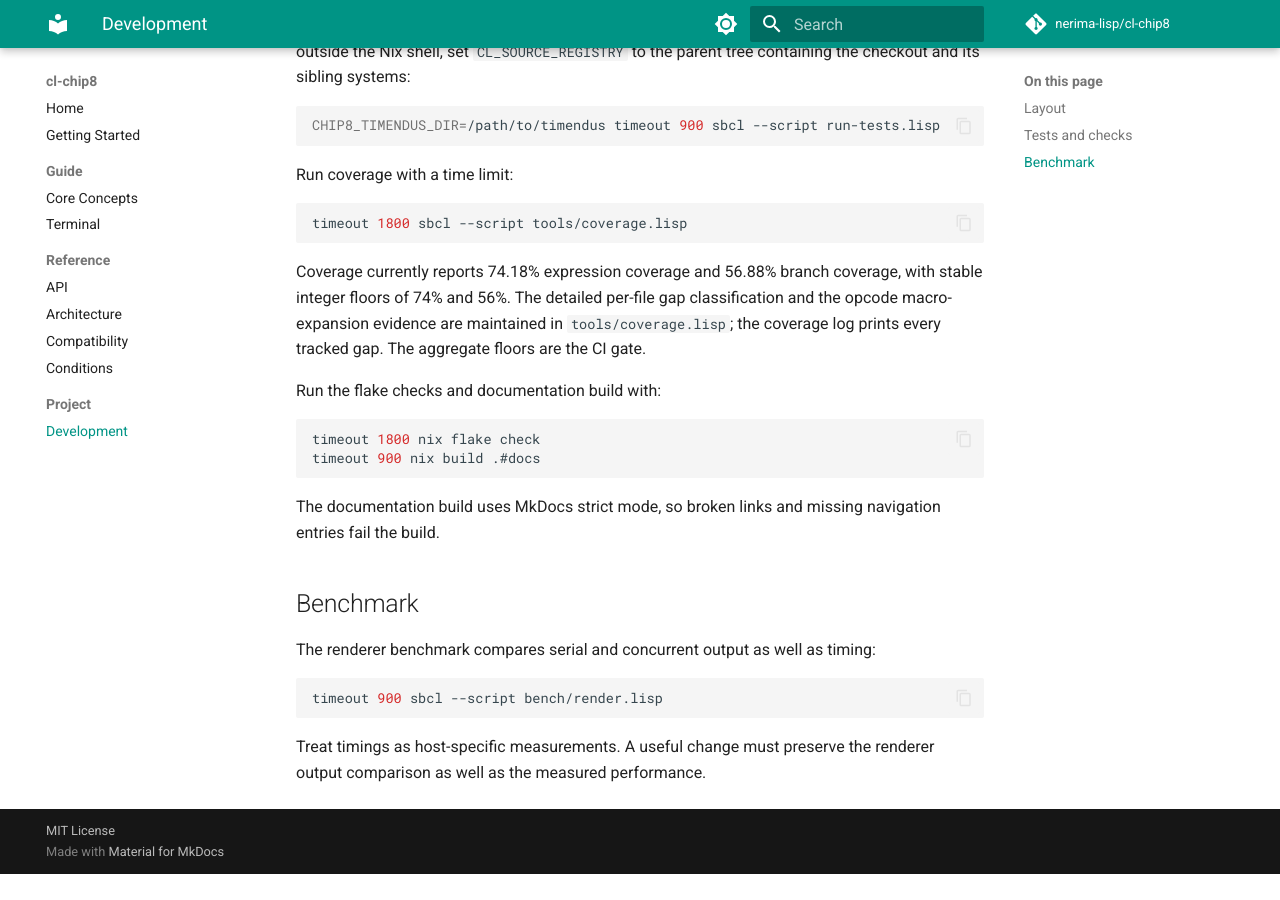
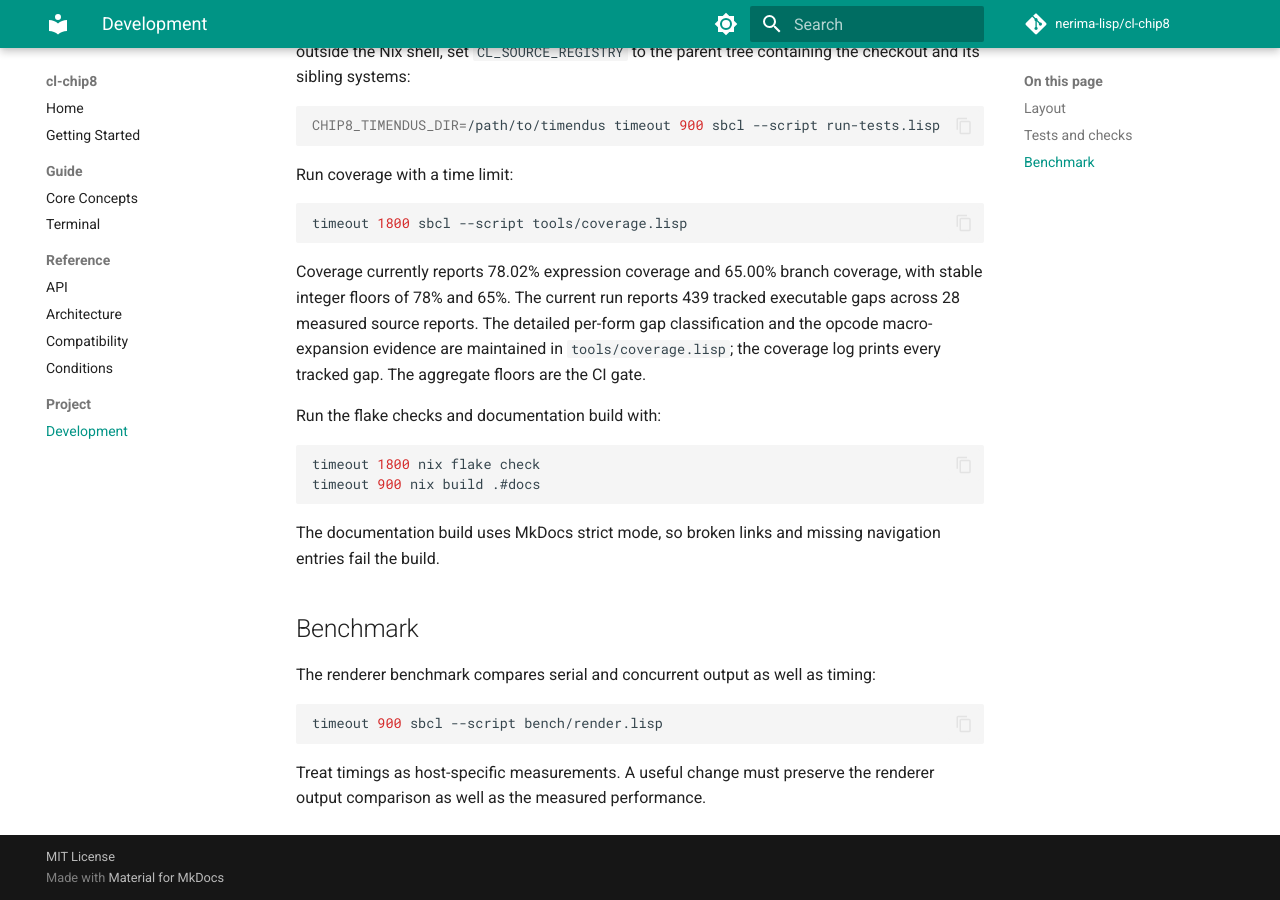
Before and after one commit to nerima-lisp/cl-chip8, an MkDocs documentation site: the page built from docs/src/project/development.md, in a window 1280 px wide and 900 px high, scrolled down 691 px. Built offline with MkDocs 1.6.1 and Material for MkDocs 9.7.7, drawn with Linux system fonts in a browser that asks for light colours; comment, search, counter and statistics services are not loaded; before the commit the page ends 1565 px from its top, so only the background shows below that.

Commit message:
test: raise coverage floors after isolated tests

````diff
--- a/docs/src/project/development.md
+++ b/docs/src/project/development.md
@@ -35,11 +35,12 @@ Run coverage with a time limit:
 timeout 1800 sbcl --script tools/coverage.lisp
 ```
 
-Coverage currently reports 74.18% expression coverage and 56.88% branch
-coverage, with stable integer floors of 74% and 56%. The detailed per-file
-gap classification and the opcode macro-expansion evidence are maintained in
-`tools/coverage.lisp`; the coverage log prints every tracked gap. The aggregate
-floors are the CI gate.
+Coverage currently reports 78.02% expression coverage and 65.00% branch
+coverage, with stable integer floors of 78% and 65%. The current run reports
+439 tracked executable gaps across 28 measured source reports. The detailed
+per-form gap classification and the opcode macro-expansion evidence are
+maintained in `tools/coverage.lisp`; the coverage log prints every tracked gap.
+The aggregate floors are the CI gate.
 
 Run the flake checks and documentation build with:
 
````
Also changed, not shown: 5 other files.
